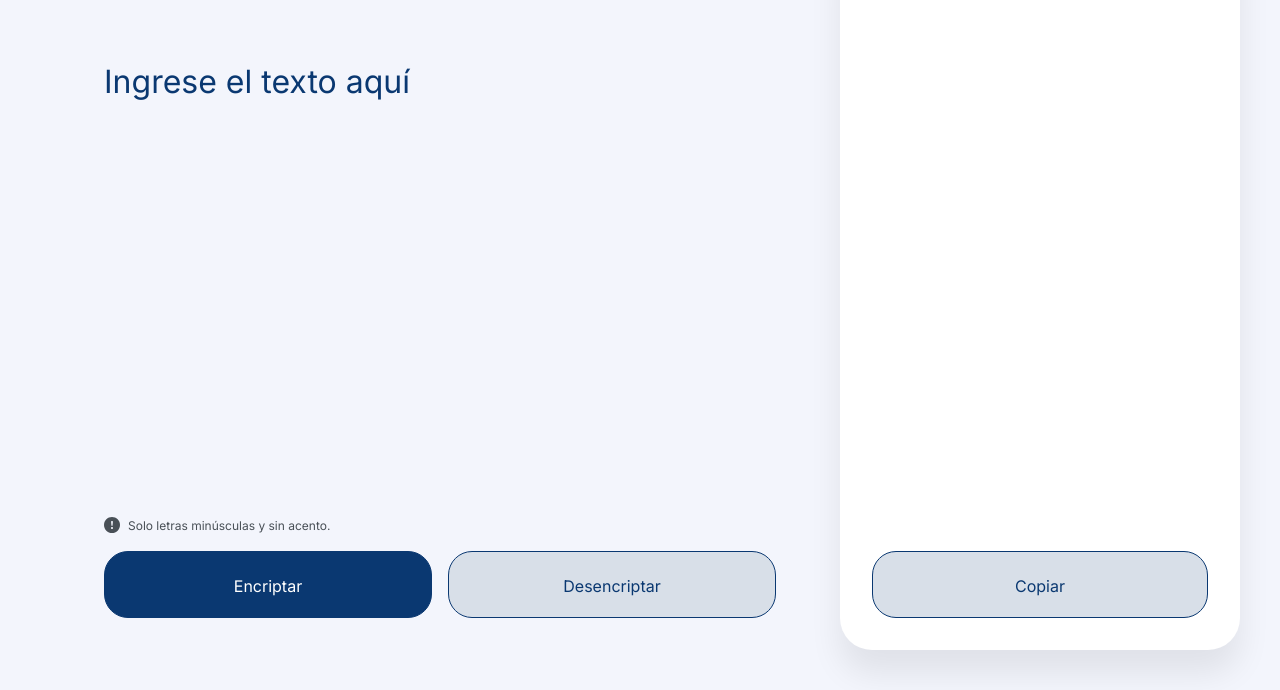
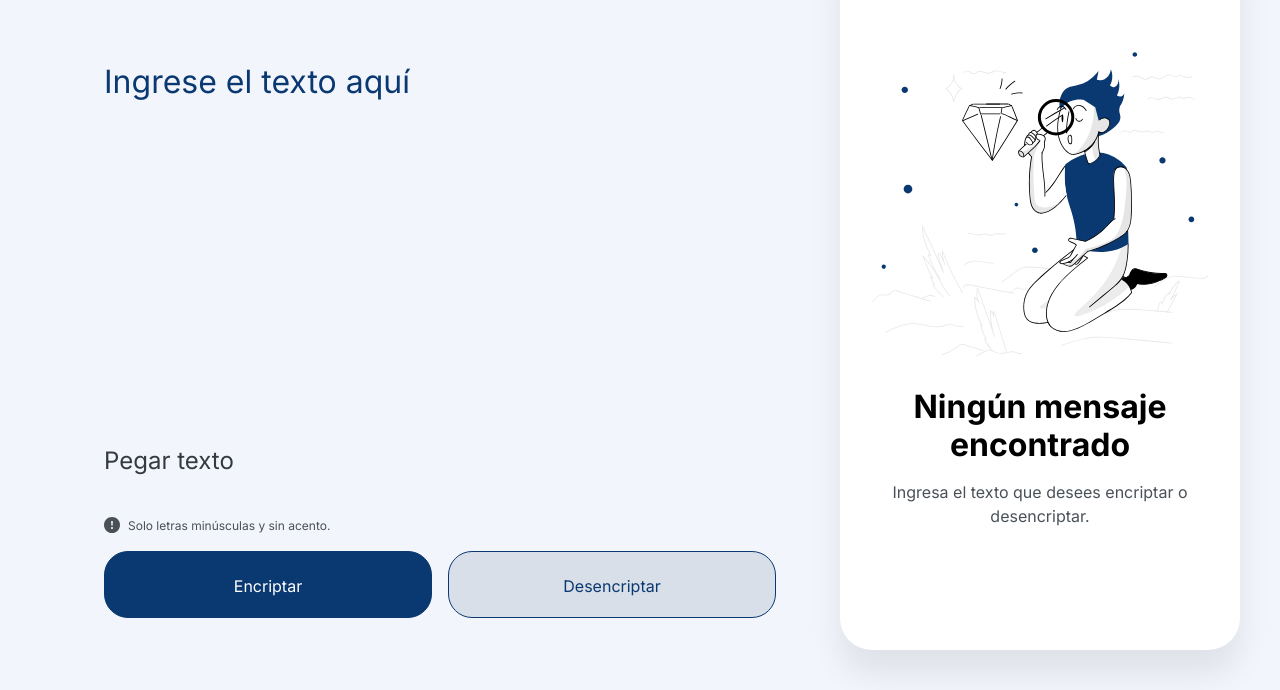
Before and after one commit to brahAraya/text-encrypter-alura-challenge, a plain HTML site: page index.html in a window 1280 px wide. Both pictures are taken after a click on the button "Encriptar". Shown: the part 110-800 px from the top of the page. Drawn offline with Linux system fonts and the light colour scheme.

Commit message:
add paste feature

```diff
--- a/css/style.css
+++ b/css/style.css
@@ -5,6 +5,7 @@
   --secondary-blue: rgb(216, 223, 232);
   --shadow-color: rgb(0, 0, 0, 0.08);
   --gray: rgb(73, 80, 87);
+  --light-gray: rgb(107, 113, 119);
   --dark-gray: rgb(52, 58, 64);
 }
 
@@ -58,6 +59,7 @@ body {
   display: flex;
   flex-direction: column;
   justify-content: space-between;
+  align-items: start;
   gap: 18px;
 }
 
@@ -78,6 +80,19 @@ body {
   color: var(--dark-blue);
 }
 
+.paste-link {
+  font-size: 24px;
+  text-decoration: none;
+  color: var(--dark-gray);
+  margin-bottom: 1em;
+}
+
+.paste-link:hover,
+.paste-link:hover {
+  text-decoration: underline;
+  color: var(--dark-blue);
+}
+
 .info {
   color: var(--gray);
   display: flex;
@@ -95,6 +110,7 @@ body {
 }
 
 .buttons {
+  width: 100%;
   display: flex;
   gap: 16px;
 }
--- a/index.html
+++ b/index.html
@@ -21,6 +21,7 @@
     <section class="encrypt-form">
       <form>
         <textarea name="text" id="text" class="encrypt-input" placeholder="Ingrese el texto aquí"></textarea>
+        <a href="#" class="paste-link" onclick="pasteText()">Pegar texto</a>
         <small class="info">
           <img src="assets/info-icon.svg" alt="Información" />
           <span>Solo letras minúsculas y sin acento.</span>
--- a/js/app.js
+++ b/js/app.js
@@ -1,3 +1,4 @@
+const input = document.getElementById('text');
 const resultField = document.getElementById('result-text');
 const cardHide = { 'not-found': 'result', 'result': 'not-found' };
 const encryptionKeys = {
@@ -9,13 +10,13 @@ const encryptionKeys = {
 };
 
 function makeOperation(operation) {
-  const input = document.getElementById('text');
-  if (input.value.trim() === '') {
+  if (input.value.trim().replace(/(\r\n|\n|\r)/gm, '') === '') {
     showCard('not-found');
     input.value = '';
+  } else {
+    showCard('result');
+    resultField.textContent = operation(input.value);
   }
-  showCard('result');
-  resultField.textContent = operation(input.value);
 }
 
 function encryptText(text) {
@@ -37,3 +38,7 @@ function showCard(card) {
 async function copyResult() {
   await navigator.clipboard.writeText(resultField.innerHTML);
 }
+
+async function pasteText() {
+  input.value = await navigator.clipboard.readText();
+}
```
